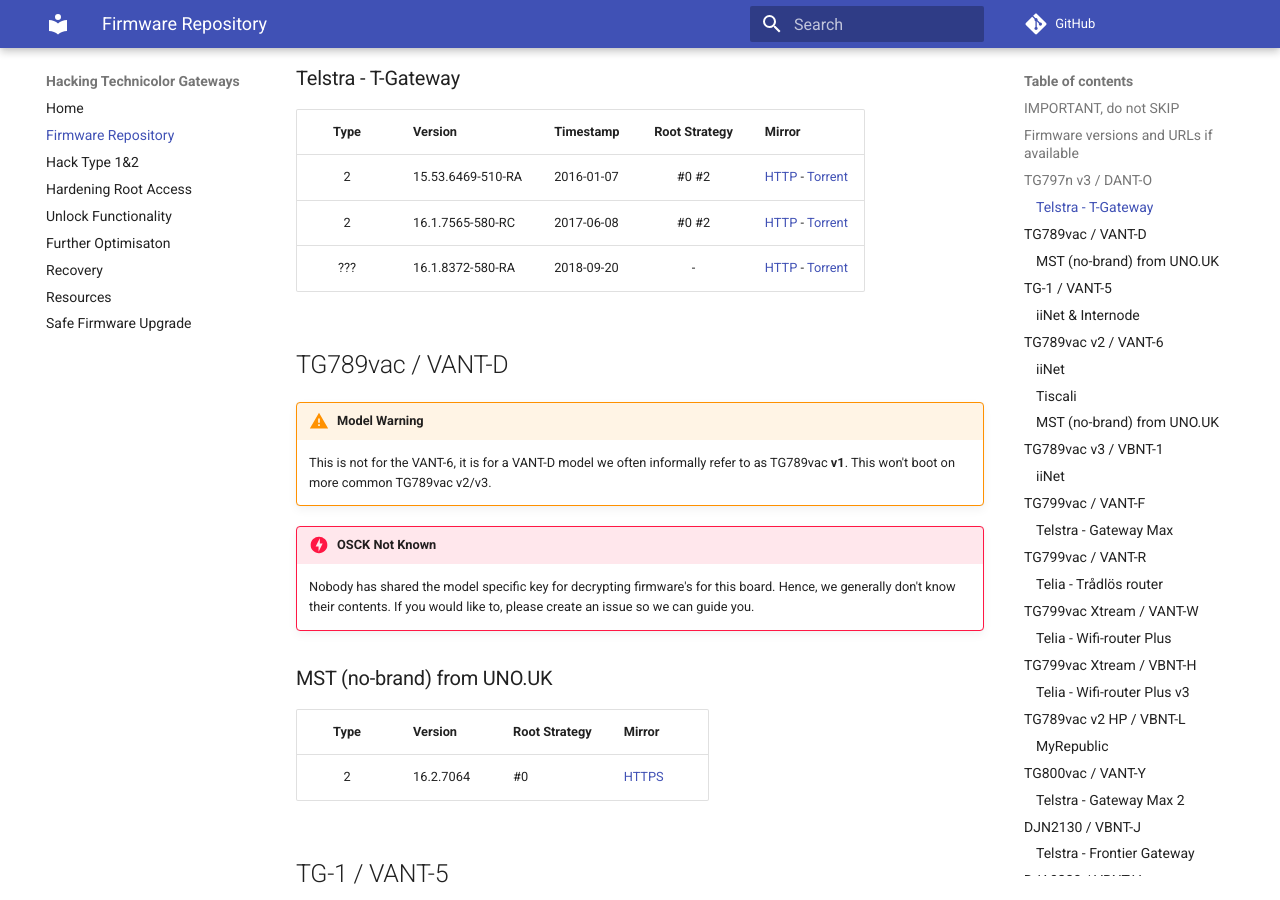
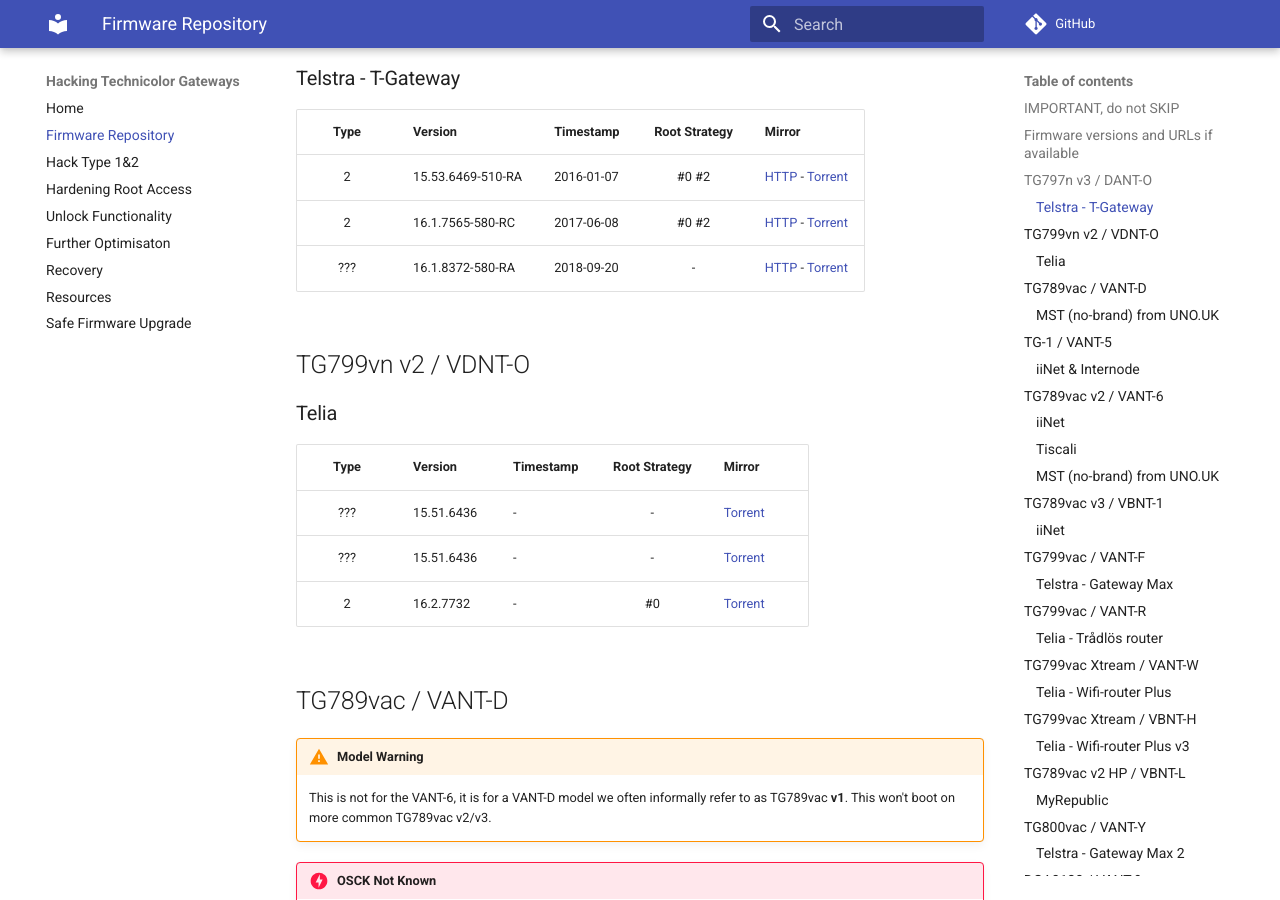
Before and after one commit to hack-technicolor/hack-technicolor, an MkDocs documentation site: the page built from docs/Firmware Repository.md, in a window 1280 px wide and 900 px high, scrolled down 1257 px. Built offline with MkDocs 1.6.1 and Material for MkDocs 9.7.7, drawn with Linux system fonts in a browser that asks for light colours; comment, search, counter and statistics services are not loaded; some of the changed text lies outside the part shown.

Commit message:
Add vdnt-o, vant-9 & vbnt-z firmwares

```diff
--- a/docs/Firmware Repository.md
+++ b/docs/Firmware Repository.md
@@ -41,6 +41,16 @@
 | 2      | 16.1.7565-580-RC  | 2017-06-08 | #0 #2         | [HTTP](http://fwstore.bdms.telstra.net/Technicolor_dant-o_CRF685-16.1.7565-580-RC/dant-o_CRF685-16.1.7565-580-RC.rbi) - [Torrent](https://github.com/kevdagoat/hack-technicolor/blob/master/torrents/dant-o/dant-o_CRF685-16.1.7565-580-RC.rbi.torrent?raw=true) |
 | ???    | 16.1.8372-580-RA  | 2018-09-20 | -             | [HTTP](http://fwstore.bdms.telstra.net/Technicolor_dant-o_CRF869-16.1.8372-580-RA/dant-o_CRF869-16.1.8372-580-RA.rbi) - [Torrent](https://github.com/kevdagoat/hack-technicolor/blob/master/torrents/dant-o/dant-o_CRF869-16.1.8372-580-RA.rbi.torrent?raw=true) |
 
+## TG799vn v2 / VDNT-O
+
+### Telia
+
+| Type   | Version          | Timestamp  | Root Strategy | Mirror |
+|:------:|:-----------------|:-----------|:-------------:|:-------|
+| ???    | 15.51.6436       | -          | -             | [Torrent](https://github.com/kevdagoat/hack-technicolor/blob/master/torrents/vdnt-o/15516436o1361004closed.rbi.torrent?raw=true) |
+| ???    | 15.51.6436       | -          | -             | [Torrent](https://github.com/kevdagoat/hack-technicolor/blob/master/torrents/vdnt-o/15516436o1361005closed.rbi.torrent?raw=true) |
+| 2      | 16.2.7732        | -          | #0            | [Torrent](https://github.com/kevdagoat/hack-technicolor/blob/master/torrents/vdnt-o/1627732o2221004closed.rbi.torrent?raw=true) |
+
 ## TG789vac / VANT-D
 
 !!! warning "Model Warning"
@@ -51,8 +61,8 @@
 
 ### MST (no-brand) from UNO.UK
 
-| Type   | Version          | Root Strategy | Mirror      |
-|:------:|:-----------------|:--------------|:------------|
+| Type   | Version          | Root Strategy | Mirror |
+|:------:|:-----------------|:--------------|:-------|
 | 2      | 16.2.7064        | #0            | [HTTPS](https://uno.help/attachments/690) |
 
 ## TG-1 / VANT-5
@@ -71,8 +81,8 @@
 
 ### iiNet
 
-| Type   | Version            | Root Strategy | Mirror      |
-|:------:|:-------------------|:--------------|:------------|
+| Type   | Version            | Root Strategy | Mirror |
+|:------:|:-------------------|:--------------|:-------|
 | 2      | 16.3.7196-ver2.0.5 | #0            | [Torrent](https://github.com/kevdagoat/hack-technicolor/blob/master/torrents/vant-6/vant-6_16.3.7196-ver2.0.5-CRF592-2729004.rbi.torrent?raw=true) |
 | 2      | 16.3.7637-ver2.2.0 | #0            | [Torrent](https://github.com/kevdagoat/hack-technicolor/blob/master/torrents/vant-6/VANT-6_16.3.7637-ver2.2.0-CRF638-2721002%20.rbi.torrent?raw=true) |
 | 2      | 16.3.7637-ver2.2.1 | #0            | [Torrent](https://github.com/kevdagoat/hack-technicolor/blob/master/torrents/vant-6/vant-6_16.3.7637-ver2.2.1-CRF695-2721005.rbi.torrent?raw=true) |
@@ -82,8 +92,8 @@
 
 ### Tiscali
 
-| Type   | Version          | Root Strategy | Mirror      |
-|:------:|:-----------------|:--------------|:------------|
+| Type   | Version          | Root Strategy | Mirror |
+|:------:|:-----------------|:--------------|:-------|
 | 2      |  16.3.7636       | #0            | [HTTP](http://ftp.tr69.tiscali.it/TR69/vant-6_16.3.7636-2921002-20170419153951-718b590506a915e24be58946f4755c0c617d9c8d.rbi) - [Torrent](HTTPS://github.com/kevdagoat/hack-technicolor/blob/master/torrents/vant-6/vant-6_16.3.7636-2921002-20170419153951-718b590506a915e24be58946f4755c0c617d9c8d.rbi.torrent?raw=true) |
 
 ### MST (no-brand) from UNO.UK
@@ -172,6 +182,16 @@
 | 2      | 17.2.0261-820-RA |            | #0 #2         | [HTTP](http://fwstore.bdms.telstra.net/Technicolor_vant-y_CRF851-17.2.0261-820-RA/vant-y_CRF851-17.2.0261-820-RA.rbi) - [Torrent](https://github.com/kevdagoat/hack-technicolor/blob/master/torrents/vant-y/vant-y_CRF851-17.2.0261-820-RA.rbi.torrent?raw=true) |
 | ???    | 17.2.0284-820-RA |            | -             | [HTTP](http://fwstore.bdms.telstra.net/Technicolor_vant-y_CRF914-17.2.0284-820-RA/vant-y_CRF914-17.2.0284-820-RA.rbi) - [Torrent](https://github.com/kevdagoat/hack-technicolor/blob/master/torrents/vant-y/vant-y_CRF914-17.2.0284-820-RA.rbi.torrent?raw=true) |
 
+## DGA0130 / VANT-9
+
+### Vodafone - Ultra Hub
+
+| Type   | Version          | Timestamp  | Root Strategy | Mirror |
+|:------:|:---------------- -|:-----------|:-------------:|:-------|
+| 1      | 17.1.7875         | -          | -             | [HTTP](http://downloads.vodafone.co.nz/ultrahub_crf731.rbi) - [Torrent](https://github.com/kevdagoat/hack-technicolor/blob/master/torrents/vant-9/ultrahub_crf731.rbi.torrent?raw=true) |
+| 2      | 17.1.7988-RC2.4.6 | -          | -             | [Torrent](https://github.com/kevdagoat/hack-technicolor/blob/master/torrents/vant-9/RC2.4.6_prod_AUTH_vant-9_17.1.7988-2461009-20180510014336.rbi.torrent?raw=true) |
+| 1      | 17.1.7988-RC2-4-9 | -          | -             | [Torrent](https://github.com/kevdagoat/hack-technicolor/blob/master/torrents/vant-9/DGA-2-4-9-Prod.rbi.torrent?raw=true) |
+
 ## DJN2130 / VBNT-J
 
 ### Telstra - Frontier Gateway
@@ -197,6 +217,14 @@
 | 2      | 17.2.0468-820-RA   | 2019-07-19 | #0 #2         | [HTTP](http://fwstore.bdms.telstra.net/Technicolor_vbnt-v_CRF928-17.2.0468-820-RA/vbnt-v_CRF928-17.2.0468-820-RA.rbi) - [Torrent](https://github.com/kevdagoat/hack-technicolor/blob/master/torrents/vbnt-v/vbnt-v_CRF928-17.2.0468-820-RA.rbi.torrent?raw=true) |
 | 2      | 18.1.c.0429-950-RA | 2019-09-20 | #2            | [HTTP](http://fwstore.bdms.telstra.net/Technicolor_vbnt-v_CRF979-18.1.c.0429-950-RA/vbnt-v_CRF979-18.1.c.0429-950-RA.rbi) - [Torrent](https://github.com/kevdagoat/hack-technicolor/blob/master/torrents/vbnt-v/vbnt-v_CRF979-18.1.c.0429-950-RA.rbi.torrent?raw=true) |
 | ???    | 18.1.c.0443-950-RA | 2019-10-21 | -             | [HTTP](http://fwstore.bdms.telstra.net/Technicolor_vbnt-v_CRF979_18.1.c.0443-950-RA/vbnt-v_CRF979_18.1.c.0443-950-RA.rbi) - [Torrent](https://github.com/kevdagoat/hack-technicolor/blob/master/torrents/vbnt-v/vbnt-v_CRF979_18.1.c.0443-950-RA.rbi.torrent?raw=true) |
+
+## DNA0130 / VBNT-Z
+
+### Vodafone - Ultra Hub Plus
+
+| Type   | Version          | Timestamp  | Root Strategy | Mirror |
+|:------:|:-----------------|:-----------|:-------------:|:-------|
+| 2      | 17.4.0182        | -          | -             | [Torrent](https://github.com/kevdagoat/hack-technicolor/blob/master/torrents/vdnt-o/UHP-2-0-1-Prod.rbi.torrent?raw=true) |
 
 ## DJA0231 / VCNT-A
 
```
